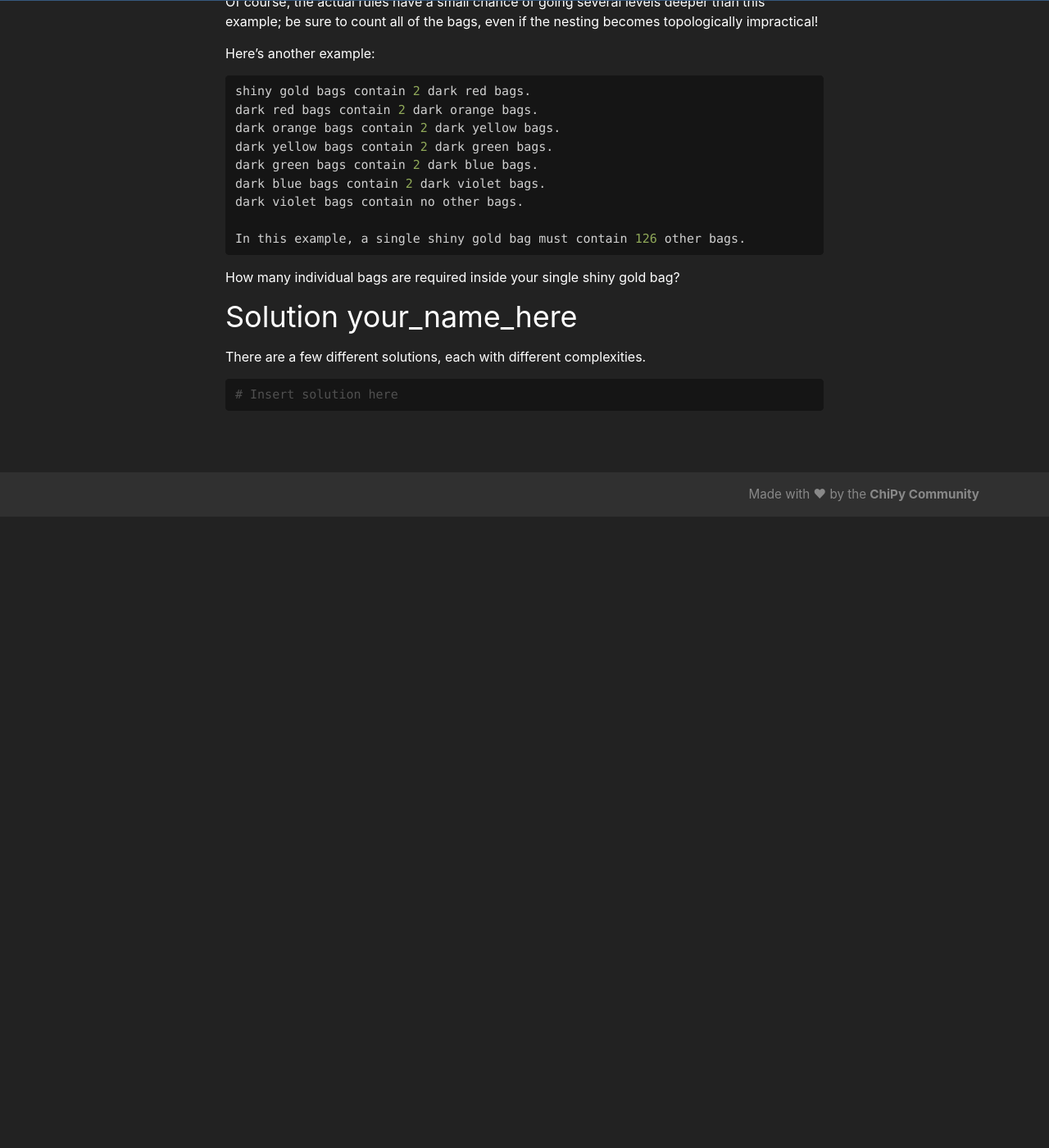
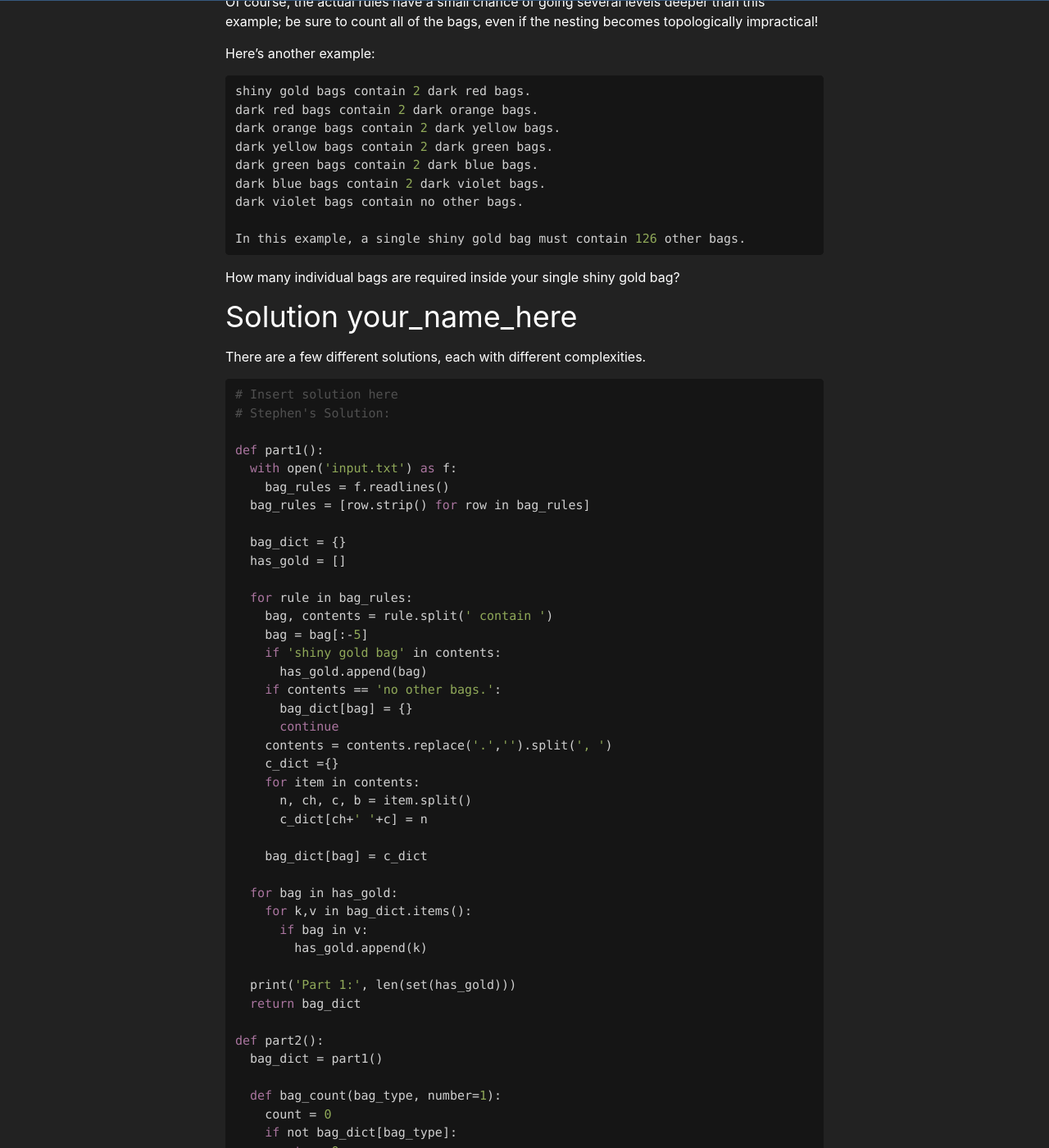
Before and after one commit to chicagopython/algosig, a Jekyll site: the page built from _posts/2021-01-07-luggage.md, in a window 1280 px wide and 1400 px high, scrolled down 1329 px. Shown: the whole window at 82% size. Built offline with Jekyll 4.4.1, drawn with Linux system fonts in a browser that asks for light colours; nearby versions of some CDN libraries; our own code applies the rules of GitHub Pages for plain Markdown files; before the commit the page ends 1959 px from its top, so only the background shows below that; some of the changed text lies outside the part shown.

Commit message:
added my solution

````diff
--- a/_posts/2021-01-07-luggage.md
+++ b/_posts/2021-01-07-luggage.md
@@ -81,4 +81,55 @@ There are a few different solutions, each with different complexities.
 
 ```python
 # Insert solution here
+# Stephen's Solution:
+
+def part1():
+  with open('input.txt') as f:
+    bag_rules = f.readlines()
+  bag_rules = [row.strip() for row in bag_rules]
+
+  bag_dict = {}
+  has_gold = []
+
+  for rule in bag_rules:
+    bag, contents = rule.split(' contain ')
+    bag = bag[:-5]
+    if 'shiny gold bag' in contents:
+      has_gold.append(bag)
+    if contents == 'no other bags.':
+      bag_dict[bag] = {}
+      continue
+    contents = contents.replace('.','').split(', ')
+    c_dict ={}
+    for item in contents:
+      n, ch, c, b = item.split()
+      c_dict[ch+' '+c] = n
+
+    bag_dict[bag] = c_dict
+
+  for bag in has_gold:
+    for k,v in bag_dict.items():
+      if bag in v:
+        has_gold.append(k)
+
+  print('Part 1:', len(set(has_gold)))
+  return bag_dict
+
+def part2():
+  bag_dict = part1()
+
+  def bag_count(bag_type, number=1):
+    count = 0
+    if not bag_dict[bag_type]:
+      return 0
+    for k,v in bag_dict[bag_type].items():
+      count += int(v)*number
+      count += bag_count(k, int(v))*number
+
+    return count
+  total = bag_count('shiny gold')
+  print('Part 2:', total)
+  return total
+part2()
+
 ```
````
